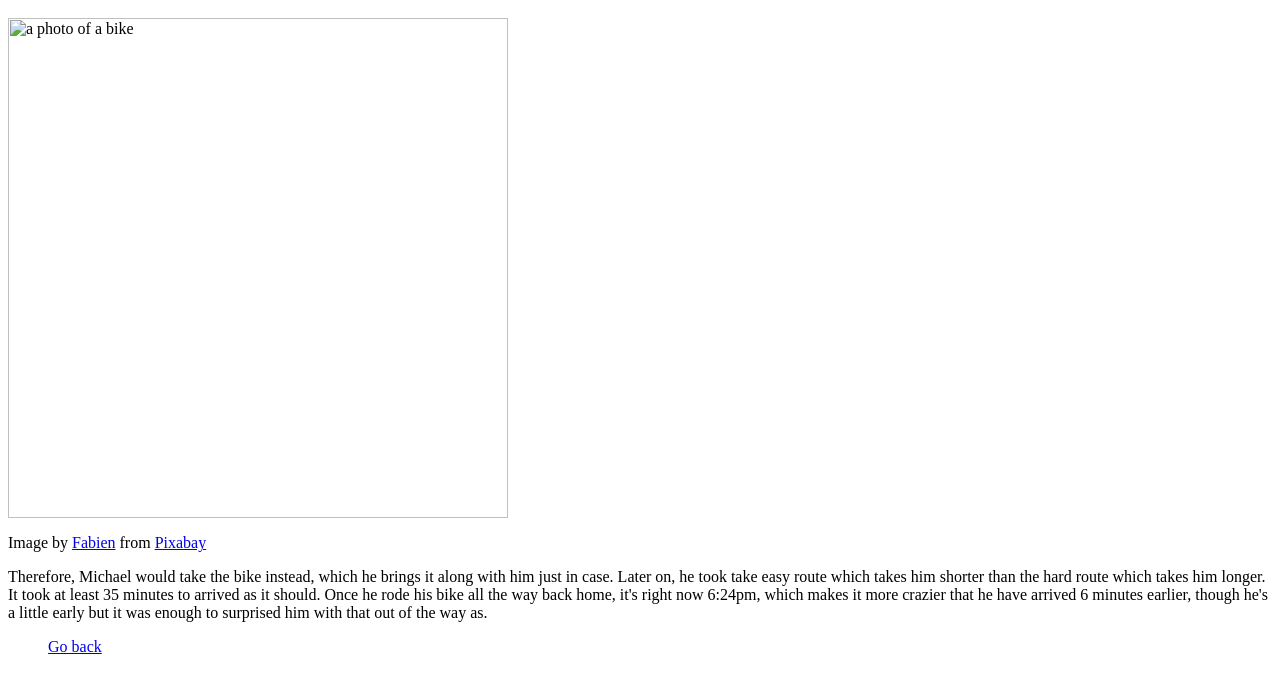
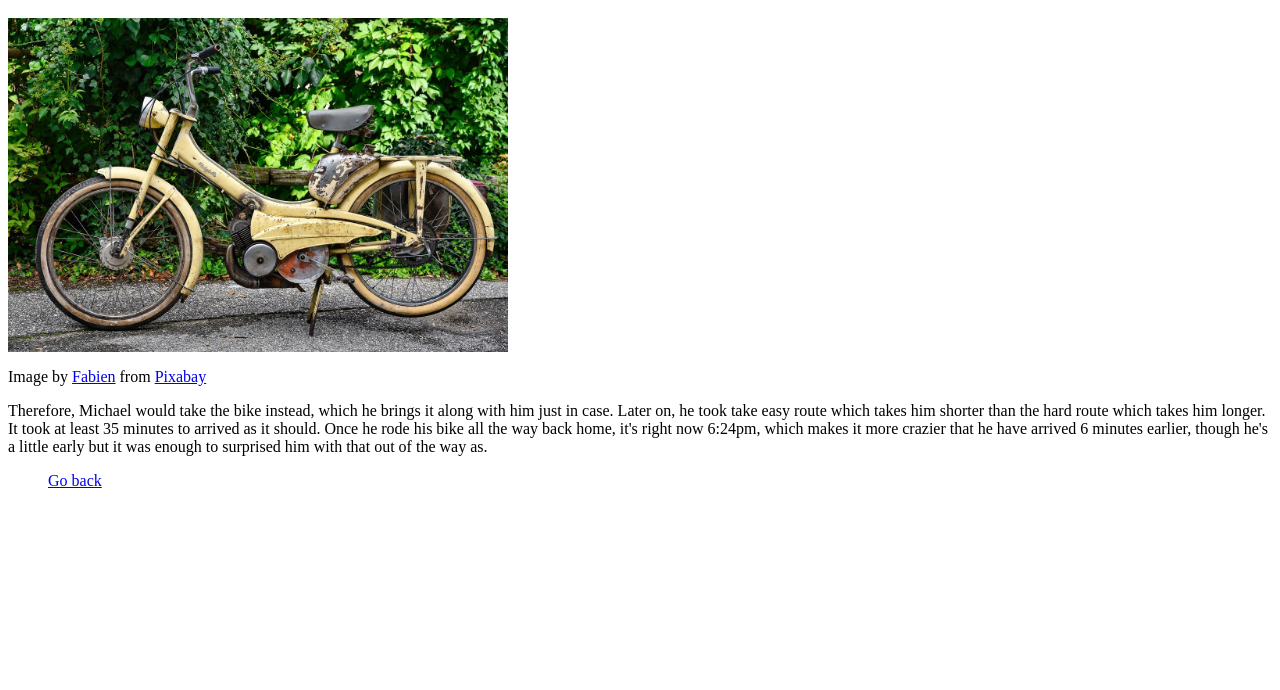
Before and after one commit to S-Noah-9/wayBackHome, a plain HTML site: page MMP100 Web Programming/bike.html in a window 1280 px wide. Shown: the part 48-738 px from the top of the page. Drawn offline with Linux system fonts and the light colour scheme.

Commit message:
Update bike.html

```diff
--- a/MMP100 Web Programming/bike.html
+++ b/MMP100 Web Programming/bike.html
@@ -5,7 +5,7 @@
     </head>
       <body>
         <h1>Option #3: Bike</h1>
-        <img src = "bike.jpg" alt = "a photo of a bike" width=500px>
+        <img src = "images/bike.jpg" alt = "a photo of a bike" width=500px>
           <p>Image by <a href="https://pixabay.com/users/lecreusois-25340/?utm_source=link-attribution&utm_medium=referral&utm_campaign=image&utm_content=8289452">Fabien</a> from <a href="https://pixabay.com//?utm_source=link-attribution&utm_medium=referral&utm_campaign=image&utm_content=8289452">Pixabay</a></p>
           <p>Therefore, Michael would take the bike instead, which he brings it along with him just in case. Later on, he took take easy route which takes him shorter than the hard route which takes him longer. It took at least 35 minutes to arrived as it should. Once he rode his bike all the way back home, it's right now 6:24pm, which makes it more crazier that he have arrived 6 minutes earlier, though he's a little early but it was enough to surprised him with that out of the way as. </p>
           <ul>
```
